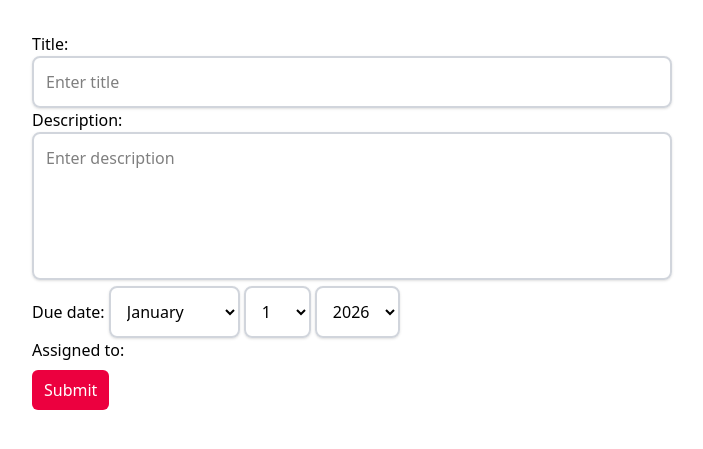
After one commit to sifatmahmud/Task_Management, a Django app: page /tasks/create_task/ in a window 1280 px wide. The commit adds this page. Shown: the top 449 px of the page, without its empty margins (288-991 px from the left). Run offline with Django 5.2, Linux system fonts and the light colour scheme; data that the repository does not hold is empty.

Commit message:
created a mixing form and M6 finished

```diff
--- a/static/css/output.css
+++ b/static/css/output.css
@@ -22,8 +22,11 @@
     --color-purple-100: oklch(94.6% 0.033 307.174);
     --color-purple-500: oklch(62.7% 0.265 303.9);
     --color-purple-600: oklch(55.8% 0.288 302.321);
+    --color-rose-500: oklch(64.5% 0.246 16.439);
+    --color-rose-600: oklch(58.6% 0.253 17.585);
     --color-gray-100: oklch(96.7% 0.003 264.542);
     --color-gray-200: oklch(92.8% 0.006 264.531);
+    --color-gray-300: oklch(87.2% 0.01 258.338);
     --color-gray-500: oklch(55.1% 0.027 264.364);
     --color-gray-600: oklch(44.6% 0.03 256.802);
     --color-white: #fff;
@@ -36,6 +39,8 @@
     --text-3xl--line-height: calc(2.25 / 1.875);
     --font-weight-medium: 500;
     --font-weight-semibold: 600;
+    --radius-md: 0.375rem;
+    --radius-lg: 0.5rem;
     --radius-xl: 0.75rem;
     --default-font-family: var(--font-sans);
     --default-mono-font-family: var(--font-mono);
@@ -199,6 +204,15 @@
   .mx-auto {
     margin-inline: auto;
   }
+  .mt-2 {
+    margin-top: calc(var(--spacing) * 2);
+  }
+  .mt-8 {
+    margin-top: calc(var(--spacing) * 8);
+  }
+  .mr-1 {
+    margin-right: calc(var(--spacing) * 1);
+  }
   .mb-1 {
     margin-bottom: calc(var(--spacing) * 1);
   }
@@ -233,6 +247,12 @@
   .h-10 {
     height: calc(var(--spacing) * 10);
   }
+  .h-40 {
+    height: calc(var(--spacing) * 40);
+  }
+  .w-1\/2 {
+    width: calc(1/2 * 100%);
+  }
   .w-2 {
     width: calc(var(--spacing) * 2);
   }
@@ -245,8 +265,14 @@
   .w-10 {
     width: calc(var(--spacing) * 10);
   }
+  .w-full {
+    width: 100%;
+  }
   .max-w-\[1400px\] {
     max-width: 1400px;
+  }
+  .resize-none {
+    resize: none;
   }
   .grid-cols-2 {
     grid-template-columns: repeat(2, minmax(0, 1fr));
@@ -275,6 +301,13 @@
   .gap-6 {
     gap: calc(var(--spacing) * 6);
   }
+  .space-y-2 {
+    :where(& > :not(:last-child)) {
+      --tw-space-y-reverse: 0;
+      margin-block-start: calc(calc(var(--spacing) * 2) * var(--tw-space-y-reverse));
+      margin-block-end: calc(calc(var(--spacing) * 2) * calc(1 - var(--tw-space-y-reverse)));
+    }
+  }
   .-space-x-2 {
     :where(& > :not(:last-child)) {
       --tw-space-x-reverse: 0;
@@ -299,6 +332,12 @@
   .rounded-full {
     border-radius: calc(infinity * 1px);
   }
+  .rounded-lg {
+    border-radius: var(--radius-lg);
+  }
+  .rounded-md {
+    border-radius: var(--radius-md);
+  }
   .rounded-xl {
     border-radius: var(--radius-xl);
   }
@@ -312,6 +351,9 @@
   }
   .border-gray-100 {
     border-color: var(--color-gray-100);
+  }
+  .border-gray-300 {
+    border-color: var(--color-gray-300);
   }
   .border-white {
     border-color: var(--color-white);
@@ -342,6 +384,9 @@
   }
   .bg-red-500 {
     background-color: var(--color-red-500);
+  }
+  .bg-rose-600 {
+    background-color: var(--color-rose-600);
   }
   .bg-white {
     background-color: var(--color-white);
@@ -375,6 +420,9 @@
   }
   .py-1 {
     padding-block: calc(var(--spacing) * 1);
+  }
+  .py-2 {
+    padding-block: calc(var(--spacing) * 2);
   }
   .text-2xl {
     font-size: var(--text-2xl);
@@ -424,6 +472,10 @@
     --tw-shadow: 0 4px 6px -1px var(--tw-shadow-color, rgb(0 0 0 / 0.1)), 0 2px 4px -2px var(--tw-shadow-color, rgb(0 0 0 / 0.1));
     box-shadow: var(--tw-inset-shadow), var(--tw-inset-ring-shadow), var(--tw-ring-offset-shadow), var(--tw-ring-shadow), var(--tw-shadow);
   }
+  .shadow-sm {
+    --tw-shadow: 0 1px 3px 0 var(--tw-shadow-color, rgb(0 0 0 / 0.1)), 0 1px 2px -1px var(--tw-shadow-color, rgb(0 0 0 / 0.1));
+    box-shadow: var(--tw-inset-shadow), var(--tw-inset-ring-shadow), var(--tw-ring-offset-shadow), var(--tw-ring-shadow), var(--tw-shadow);
+  }
   .hover\:bg-gray-200 {
     &:hover {
       @media (hover: hover) {
@@ -431,6 +483,27 @@
       }
     }
   }
+  .focus\:border-rose-500 {
+    &:focus {
+      border-color: var(--color-rose-500);
+    }
+  }
+  .focus\:ring-rose-500 {
+    &:focus {
+      --tw-ring-color: var(--color-rose-500);
+    }
+  }
+  .focus\:outline-none {
+    &:focus {
+      --tw-outline-style: none;
+      outline-style: none;
+    }
+  }
+}
+@property --tw-space-y-reverse {
+  syntax: "*";
+  inherits: false;
+  initial-value: 0;
 }
 @property --tw-space-x-reverse {
   syntax: "*";
@@ -519,6 +592,7 @@
 @layer properties {
   @supports ((-webkit-hyphens: none) and (not (margin-trim: inline))) or ((-moz-orient: inline) and (not (color:rgb(from red r g b)))) {
     *, ::before, ::after, ::backdrop {
+      --tw-space-y-reverse: 0;
       --tw-space-x-reverse: 0;
       --tw-divide-y-reverse: 0;
       --tw-border-style: solid;
--- /dev/null
+++ b/tasks/forms.py
@@ -0,0 +1,93 @@
+from django import forms
+from tasks.models import Task
+
+
+
+# Django Form
+class TaskForm(forms.Form):
+    title = forms.CharField(max_length=250, label="Task Title")
+    description = forms.CharField(widget=forms.Textarea, label='Task Description')
+    due_date = forms.DateField(widget=forms.SelectDateWidget(), label="Due Date")
+    assigned_to = forms.MultipleChoiceField(widget=forms.CheckboxSelectMultiple, choices=[], label='Assigned To')
+
+    def __init__(self, *args, **kwargs):
+        # print(args, kwargs)
+        employees = kwargs.pop("employees", [])
+        super().__init__(*args, **kwargs)
+        self.fields['assigned_to'].choices = [(emp.id, emp.name) for emp in employees]
+
+
+
+class StyledFormMixin:
+    """ Mixing to apply style to form field"""
+
+    default_classes = "border-2 border-gray-300 w-full p-3 rounded-lg shadow-sm focus:outline-none focus:border-rose-500 focus:ring-rose-500"
+
+    def apply_styled_widgets(self):
+        for field_name, field in self.fields.items():
+            if isinstance(field.widget, forms.TextInput):
+                field.widget.attrs.update({
+                    'class': self.default_classes,
+                    'placeholder': f"Enter {field.label.lower()}"
+                })
+            elif isinstance(field.widget, forms.Textarea):
+                field.widget.attrs.update({
+                    'class': f"{self.default_classes} resize-none",
+                    'placeholder':  f"Enter {field.label.lower()}",
+                    'rows': 5
+                })
+            elif isinstance(field.widget, forms.SelectDateWidget):
+                print("Inside Date")
+                field.widget.attrs.update({
+                    "class": "border-2 border-gray-300 p-3 rounded-lg shadow-sm focus:outline-none focus:border-rose-500 focus:ring-rose-500 mr-1"
+                })
+            elif isinstance(field.widget, forms.CheckboxSelectMultiple):
+                print("Inside checkbox")
+                field.widget.attrs.update({
+                    'class': "space-y-2"
+                })
+            else:
+                print("Inside else")
+                field.widget.attrs.update({
+                    'class': self.default_classes
+                })
+
+
+
+
+# -------------------------------------------------------------------
+
+# Django Model form
+class TaskModelForm(StyledFormMixin, forms.ModelForm):
+    class Meta:
+        model = Task
+        fields = ['title', 'description', 'due_date', 'assigned_to']
+
+        widgets = {
+            'due_date': forms.SelectDateWidget,
+            'assigned_to':forms.CheckboxSelectMultiple
+        }
+
+        # exclude = ['project', 'is_completed', 'created_at', 'updated_at']
+        # Manual widgets
+        # widgets = {
+        #     'title':forms.TextInput(attrs={
+        #         'class': "border-2 border-gray-300 w-full rounded-lg shadow-sm focus:border-rose-500 focus:ring-rose-500 h-10",
+        #         'placeholder': "  Enter task title"
+        #     }),
+        #     'description':forms.Textarea(attrs={
+        #         'class': "border-2 border-gray-300 w-full rounded-lg shadow-sm focus:border-rose-500 focus:ring-rose-500 h-40",
+        #         'placeholder': "  Describe the task",
+        #         'rows':5
+        #         }),
+        #     'due_date': forms.SelectDateWidget(attrs={
+        #         'class': "border-2 border-gray-300 rounded-lg shadow-sm focus:border-rose-500 focus:ring-rose-500 p-2 mr-1"}),
+        #     'assigned_to':forms.CheckboxSelectMultiple(attrs={
+        #         'class': "space-y-2"})
+        # }
+
+
+    # widget_mixing
+    def __init__(self, *args, **kwargs):
+        super().__init__(*args, **kwargs)
+        self.apply_styled_widgets()
--- a/tasks/models.py
+++ b/tasks/models.py
@@ -5,6 +5,10 @@ from django.db import models
 class Employee(models.Model):
     name = models.CharField(max_length=100)
     email = models.EmailField(unique=True)
+    # tasks
+
+    def __str__(self):
+        return self.name
 
 
 
--- /dev/null
+++ b/tasks/templates/task_form.html
@@ -0,0 +1,25 @@
+{% load static %}
+<!DOCTYPE html>
+<html lang="en">
+<head>
+    <meta charset="UTF-8">
+    <meta name="viewport" content="width=device-width, initial-scale=1.0">
+    <title>Document</title>
+    <link href="{% static 'css/output.css' %}" rel="stylesheet">
+</head>
+<body>
+    <div class="w-1/2 mx-auto mt-8">
+        <div>
+            {% if message %}
+            <p>{{message}}</p>
+            {% endif %}
+        </div>
+
+        <form method="POST">
+            {% csrf_token %}
+            {{form.as_p}}
+            <button type="submit" class="bg-rose-600 px-3 py-2 text-white rounded-md mt-2">Submit</button>
+        </form>
+    </div>
+</body>
+</html>
--- a/tasks/urls.py
+++ b/tasks/urls.py
@@ -1,9 +1,10 @@
 from django.urls import path
-from tasks.views import manager_dashboard, user_dashboard, test
+from tasks.views import manager_dashboard, user_dashboard, test, create_task
 
 
 urlpatterns = [
     path('manager_dashboard/', manager_dashboard) ,
     path('user_dashboard/', user_dashboard) ,
-    path('test/', test)
+    path('test/', test),
+    path('create_task/', create_task)
 ]
--- a/tasks/views.py
+++ b/tasks/views.py
@@ -1,5 +1,7 @@
 from django.shortcuts import render
 from django.http import HttpResponse
+from tasks.forms import TaskForm, TaskModelForm
+from tasks.models import Employee, Task
 # Create your views here.
 
 
@@ -20,3 +22,15 @@ def test(request):
         "count": count
     }
     return render(request, 'test.html', context)
+
+def create_task(request):
+    form = TaskModelForm() # for GET
+
+    if request.method == "POST":
+        form = TaskModelForm(request.POST)
+        if form.is_valid():
+            form.save()
+            return render(request, 'task_form.html', {"form":form, 'message':"Task added successfully"})
+
+    context = {"form": form}
+    return render(request, "task_form.html", context)
```
